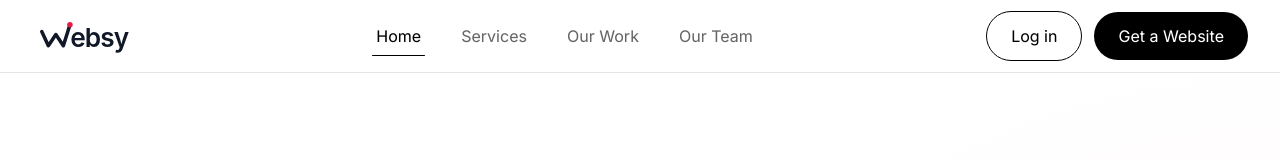
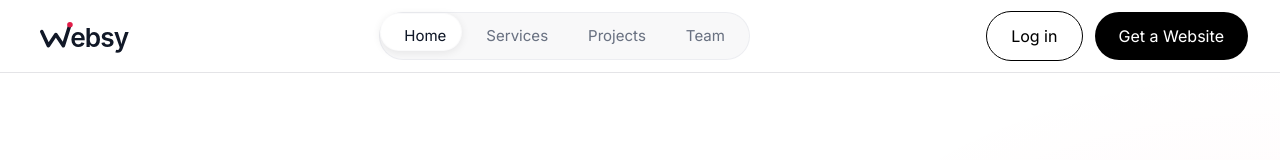
Before and after one commit to mahunn/Websy-Agentic, a Next.js app: page / in a window 1280 px wide. Shown: the top 160 px of the page. Built offline with nearby package versions, Linux system fonts and the light colour scheme.

Commit message:
fix(navigation): rename Our Work/Our Team links to Projects/Team and clean footer

```diff
--- a/app/layout.tsx
+++ b/app/layout.tsx
@@ -62,7 +62,7 @@ export default function RootLayout({
                     href="/services"
                     className="text-[14px] text-[#9dabad] hover:text-white transition-colors duration-200"
                   >
-                    Our Services
+                    Services
                   </Link>
                 </li>
                 <li>
@@ -70,7 +70,7 @@ export default function RootLayout({
                     href="/work"
                     className="text-[14px] text-[#9dabad] hover:text-white transition-colors duration-200"
                   >
-                    Our Work
+                    Projects
                   </Link>
                 </li>
               </ul>
--- a/components/Navbar.tsx
+++ b/components/Navbar.tsx
@@ -8,13 +8,20 @@ import Image from 'next/image';
 const navLinks = [
   { label: 'Home', href: '/' },
   { label: 'Services', href: '/services' },
-  { label: 'Our Work', href: '/work' },
-  { label: 'Our Team', href: '/about' },
+  { label: 'Projects', href: '/work' },
+  { label: 'Team', href: '/about' },
 ];
 
 export default function Navbar() {
   const pathname = usePathname();
   const [scrolled, setScrolled] = useState(false);
+  const [indicatorStyle, setIndicatorStyle] = useState({
+    left: 0,
+    width: 0,
+    top: 0,
+    height: 0,
+    opacity: 0,
+  });
 
   useEffect(() => {
     const onScroll = () => setScrolled(window.scrollY > 24);
@@ -37,6 +44,42 @@ export default function Navbar() {
     : 'bg-black/80 backdrop-blur-md';
   const bgTransparent = isLightPage ? 'bg-white' : 'bg-transparent';
 
+  // Measure and align the active sliding indicator pill
+  useEffect(() => {
+    const updateIndicator = () => {
+      const activeEl = document.querySelector(`[data-nav-link="${pathname}"]`) as HTMLElement | null;
+      if (activeEl) {
+        const parentEl = activeEl.offsetParent as HTMLElement | null;
+        if (parentEl) {
+          const activeRect = activeEl.getBoundingClientRect();
+          const parentRect = parentEl.getBoundingClientRect();
+          setIndicatorStyle({
+            left: activeRect.left - parentRect.left,
+            width: activeRect.width,
+            top: activeRect.top - parentRect.top,
+            height: activeRect.height,
+            opacity: 1,
+          });
+        }
+      } else {
+        setIndicatorStyle((prev) => ({ ...prev, opacity: 0 }));
+      }
+    };
+
+    // Short timeout to guarantee page updates and layout paints have finalized
+    const timer = setTimeout(updateIndicator, 40);
+    window.addEventListener('resize', updateIndicator);
+
+    return () => {
+      clearTimeout(timer);
+      window.removeEventListener('resize', updateIndicator);
+    };
+  }, [pathname]);
+
+  const pillBg = isLightPage
+    ? 'bg-white shadow-[0_2px_8px_rgba(0,0,0,0.08)] border border-gray-200/20'
+    : 'bg-[#E11D48] shadow-[0_0_12px_rgba(225,29,72,0.4)]';
+
   return (
     <header
       role="banner"
@@ -45,7 +88,7 @@ export default function Navbar() {
       }`}
     >
       <nav
-        className="pointer-events-auto max-w-7xl mx-auto px-4 sm:px-6 md:px-8 h-[72px] flex items-center justify-between gap-3 sm:gap-4"
+        className="pointer-events-auto max-w-7xl mx-auto px-4 sm:px-6 md:px-8 h-[72px] flex items-center justify-between gap-4"
         aria-label="Primary navigation"
       >
         {/* Brand Logo */}
@@ -64,37 +107,51 @@ export default function Navbar() {
           />
         </Link>
 
-        {/* Navigation Links — Inline and responsive */}
-        <ul className="flex items-center gap-2.5 sm:gap-4 md:gap-8" role="list">
+        {/* Segmented Capsule Nav Links */}
+        <div className="flex-grow flex justify-end md:justify-center">
+          <ul
+            className={`relative flex items-center p-1 rounded-full border transition-all duration-300 ${
+              isLightPage
+                ? 'bg-gray-100/60 border-gray-200/60'
+                : 'bg-white/5 border-white/10 backdrop-blur-md'
+            }`}
+            role="list"
+          >
+            {/* Sliding Background Pill */}
+            <span
+              className={`absolute top-0 left-0 rounded-full transition-all duration-300 ease-out z-0 pointer-events-none ${pillBg}`}
+              style={{
+                transform: `translate3d(${indicatorStyle.left}px, ${indicatorStyle.top}px, 0)`,
+                width: `${indicatorStyle.width}px`,
+                height: `${indicatorStyle.height}px`,
+                opacity: indicatorStyle.opacity,
+              }}
+            />
+
             {navLinks.map((link) => {
               const isActive = pathname === link.href;
               return (
-              <li key={link.href}>
+                <li key={link.href} className="relative z-10">
                   <Link
                     href={link.href}
-                  className={`relative text-[11px] sm:text-[14px] md:text-[16px] font-[450] md:font-[420] leading-[1.5] transition-colors duration-200 py-1.5 px-0.5 sm:px-1 md:py-2 block ${textClass} ${
+                    data-nav-link={link.href}
+                    className={`text-[11px] sm:text-[13.5px] md:text-[15px] font-[450] md:font-[420] transition-colors duration-300 py-1.5 px-3 sm:px-4 md:py-2 md:px-5 block rounded-full select-none ${
                       isActive
                         ? isLightPage
-                        ? 'opacity-100 font-semibold'
+                          ? 'text-gray-900 font-semibold'
                           : 'text-white font-semibold'
                         : isLightPage
-                      ? 'opacity-60 hover:opacity-100'
+                        ? 'text-gray-500 hover:text-gray-900'
                         : 'text-white/60 hover:text-white'
                     }`}
                   >
                     {link.label}
-                  {isActive && (
-                    <span
-                      className={`absolute bottom-0 left-0 right-0 h-[1.5px] rounded-full ${
-                        isLightPage ? 'bg-black' : 'bg-white'
-                      }`}
-                    />
-                  )}
                   </Link>
                 </li>
               );
             })}
           </ul>
+        </div>
 
         {/* Desktop CTAs (hidden on mobile, visible on desktop md+) */}
         <div className="hidden md:flex items-center gap-3 flex-shrink-0">
```
Lines whose indentation alone changed are shown as unchanged.
